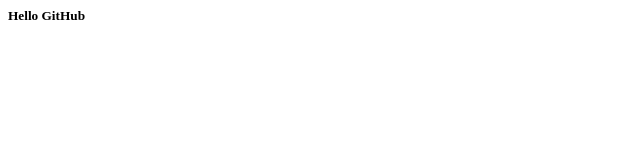
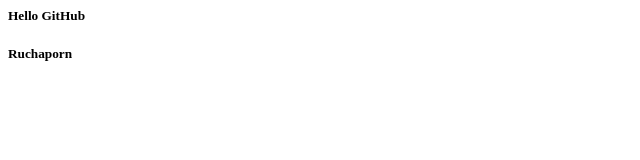
Before and after one commit to Ruchaporn-T/github-101, a plain HTML site: page index.html in a window 1280 px wide. Shown: the full height of the page, 0-640 px from the left. Drawn offline with Linux system fonts and the light colour scheme.

Commit message:
Update index.html

```diff
--- a/index.html
+++ b/index.html
@@ -1 +1,2 @@
 <h5>Hello GitHub</h5>
+<h5>Ruchaporn</h5>
```
